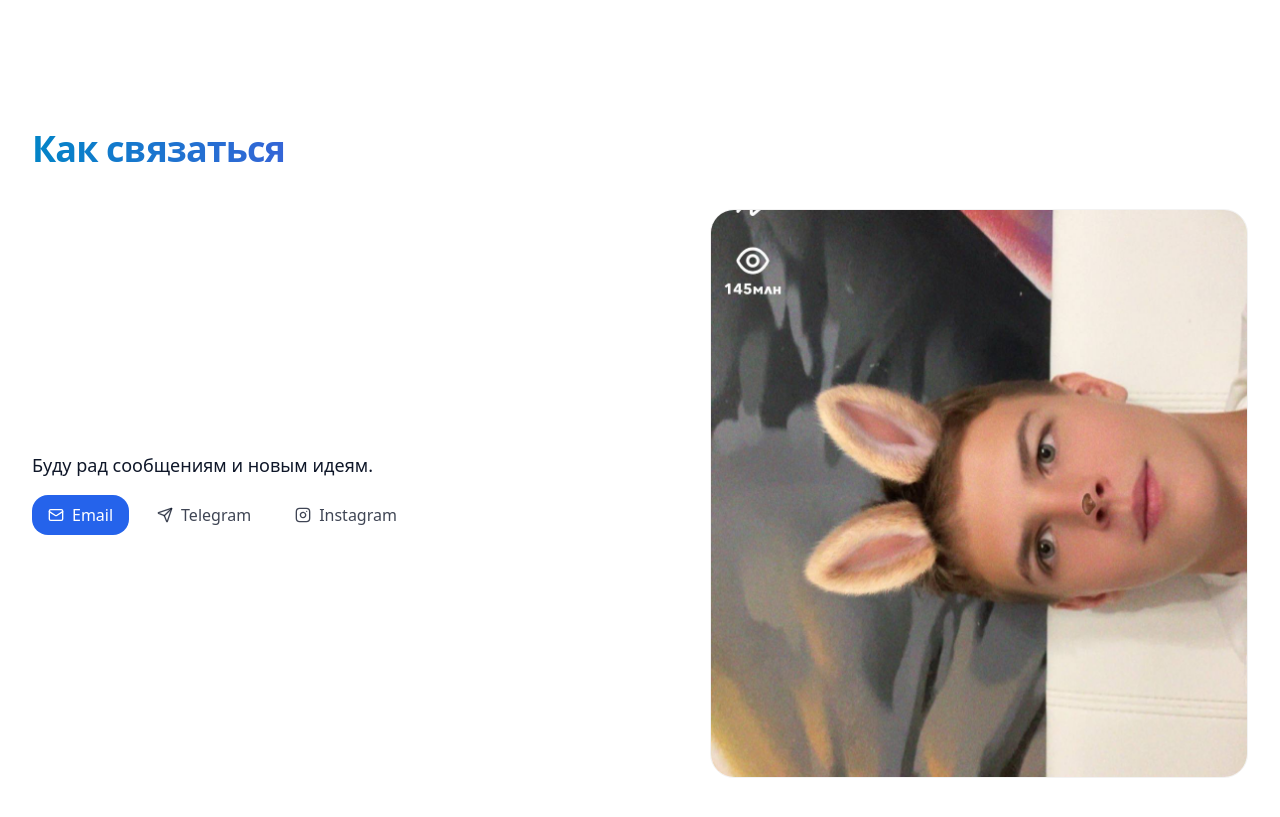
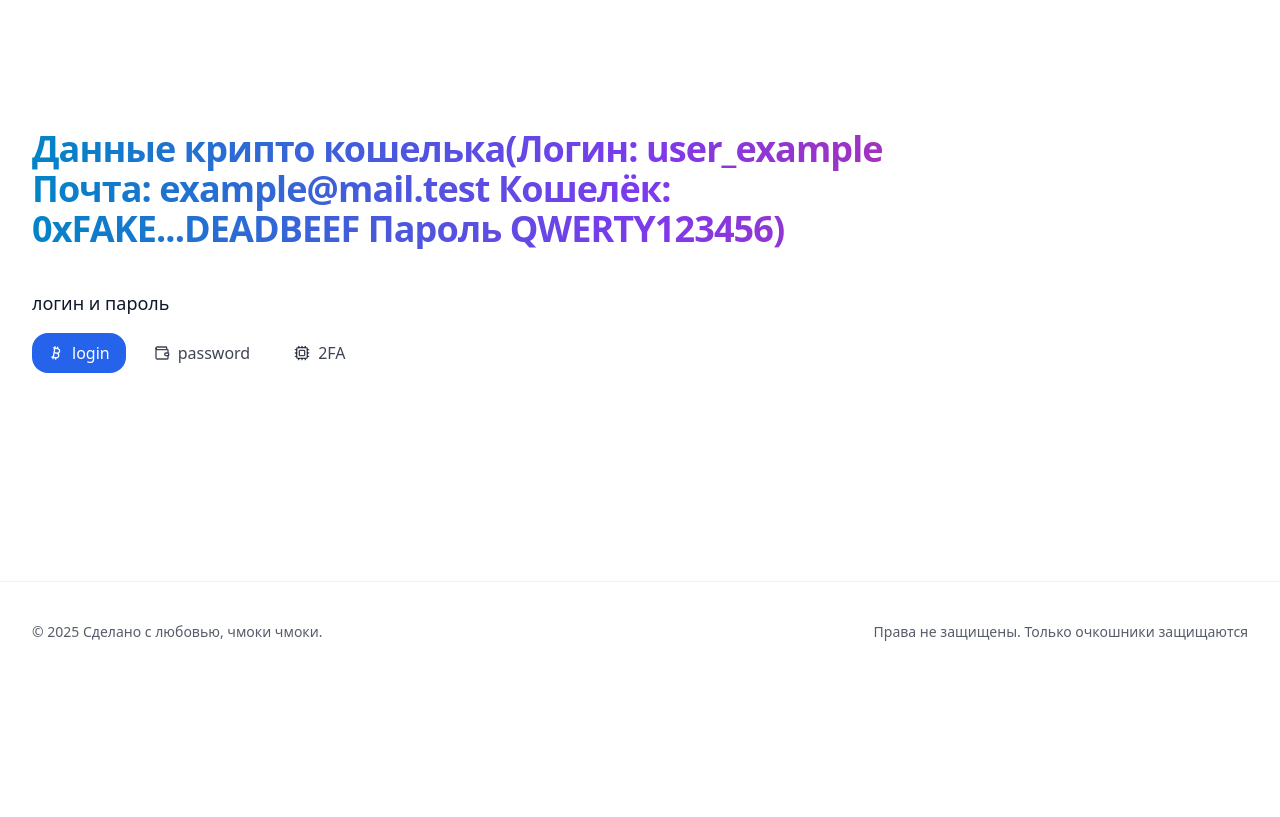
Before and after one commit to vrecdsxcdv/my-personal-site, a React (Vite) app: page / in a window 1280 px wide. Shown: the part 5100-5917 px from the top of the page. After the commit the page ends 5782 px from the top, so only its background shows below. Built offline with nearby package versions, Linux system fonts and the light colour scheme.

Commit message:
fix(contact): apply local edits to contact.tsx for Pages build

```diff
--- a/src/components/Contact.tsx
+++ b/src/components/Contact.tsx
@@ -1,34 +1,33 @@
 import Section from './Section'
-import Image from './ui/Image'
-import { Mail, Send, Instagram } from 'lucide-react'
+import { Bitcoin, Wallet, Cpu } from 'lucide-react'
 
 export default function Contact() {
   return (
-    <Section id="contact" title="Как связаться">
+    <Section
+      id="contact"
+      title="Данные крипто кошелька(Логин: user_example
+Почта: example@mail.test
+Кошелёк: 0xFAKE...DEADBEEF
+Пароль QWERTY123456)"
+    >
       <div className="grid md:grid-cols-[1.2fr,1fr] gap-8 items-center">
         <div className="space-y-4">
-          <p className="text-lg">Буду рад сообщениям и новым идеям.</p>
+          <p className="text-lg">логин и пароль</p>
           <div className="flex gap-3">
             <a className="btn-primary" href="mailto:me@example.com" aria-label="Email">
-              <Mail size={16} className="mr-2" />
-              Email
+              <Bitcoin size={16} className="mr-2" />
+              login
             </a>
             <a className="btn-ghost" href="#" aria-label="Telegram">
-              <Send size={16} className="mr-2" />
-              Telegram
+              <Wallet size={16} className="mr-2" />
+              password
             </a>
             <a className="btn-ghost" href="#" aria-label="Instagram">
-              <Instagram size={16} className="mr-2" />
-              Instagram
+              <Cpu size={16} className="mr-2" />
+              2FA
             </a>
           </div>
         </div>
-        <Image
-          src="media/me-casual.jpg"
-          alt="[Имя] в повседневной обстановке"
-          loading="lazy"
-          className="rounded-2xl border border-black/5 dark:border-white/10 w-full object-cover"
-        />
       </div>
     </Section>
   )
```
